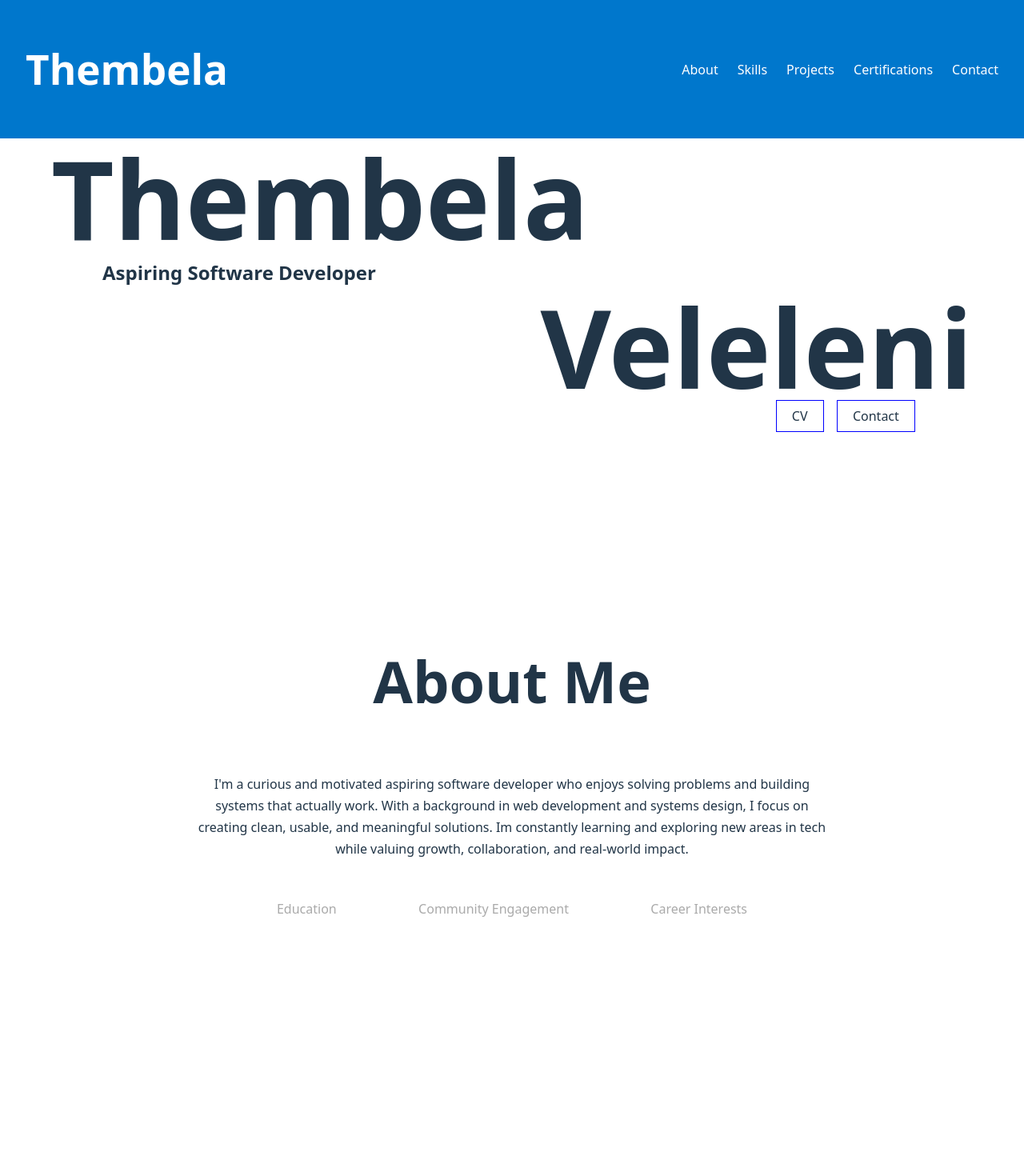
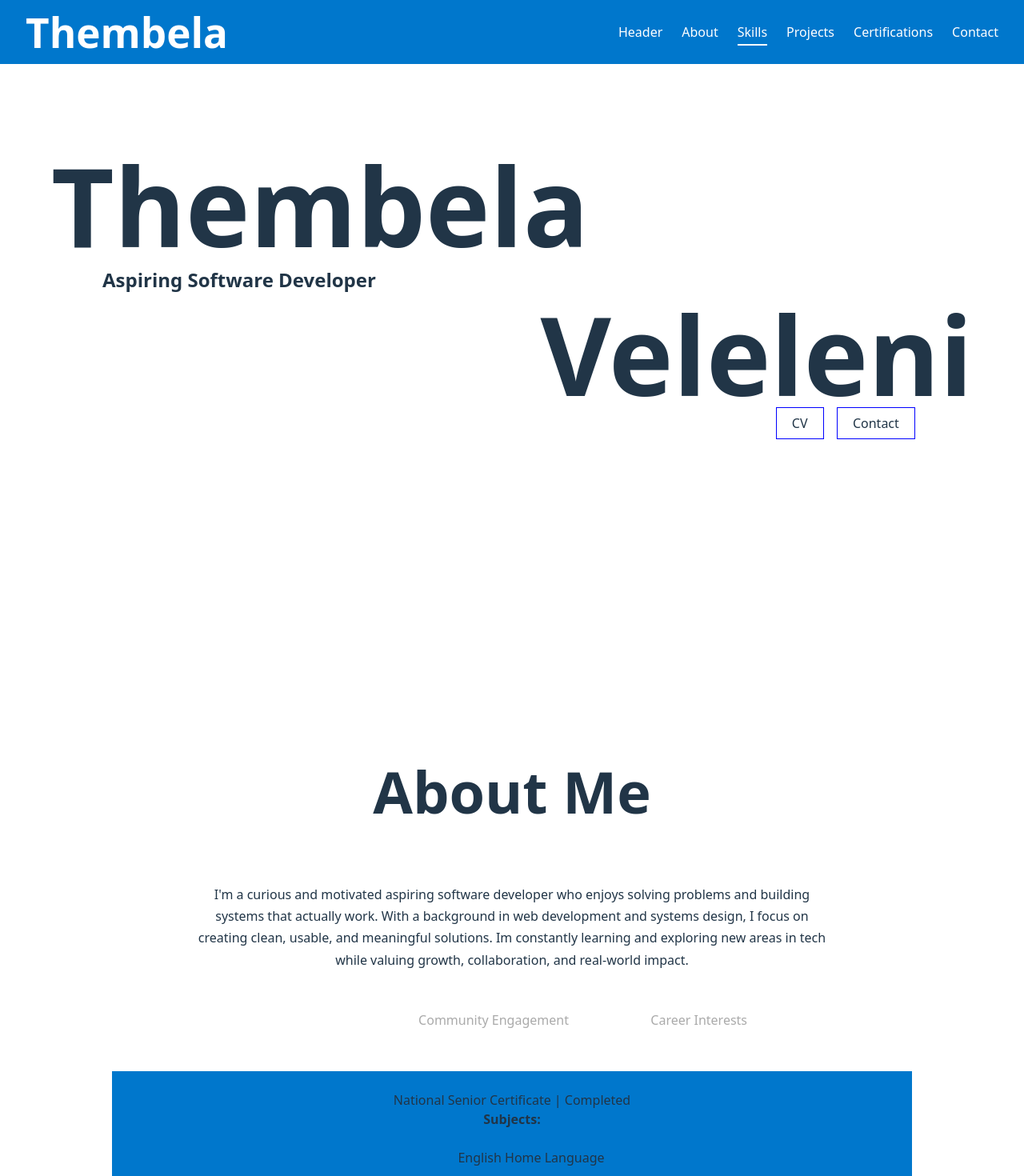
Before and after one commit to Thembela2/portfolio-website, a React (Vite) app in the folder portfolio/: page / in a window 1280 px wide. Shown: the top 1470 px of the page at 80% size. Built offline with nearby package versions, Linux system fonts and the light colour scheme.

Commit message:
updated structure and styling

```diff
--- a/portfolio/src/components/About.tsx
+++ b/portfolio/src/components/About.tsx
@@ -1,7 +1,7 @@
 import { useState } from "react";
 
 function About() {
-  const [activeTab, setActiveTab] = useState("skills");
+  const [activeTab, setActiveTab] = useState("education");
 
   return (
     <section className="about" id="about">
--- a/portfolio/src/components/Header.tsx
+++ b/portfolio/src/components/Header.tsx
@@ -1,6 +1,6 @@
 function Header() {
   return (
-    <header className="hero">
+    <header id="header" className="hero">
       <div className="first-name-wrapper">
         <h1 className="Fname">Thembela</h1>
         <h2 className="hero-title">Aspiring Software Developer</h2>
--- a/portfolio/src/components/Navbar.tsx
+++ b/portfolio/src/components/Navbar.tsx
@@ -1,26 +1,41 @@
+import { useEffect, useState } from "react";
+
+const sections = ["header", "about", "skills", "projects", "certifications", "contact"];
+
 const Navbar = () => {
+  const [active, setActive] = useState("header");
+
+  useEffect(() => {
+    const handleScroll = () => {
+      let current = "header";
+      for (let id of sections) {
+        const section = document.getElementById(id);
+        if (section) {
+          const top = section.getBoundingClientRect().top;
+          if (top <= window.innerHeight / 2) {
+            current = id;
+          }
+        }
+      }
+      setActive(current);
+    };
+
+    window.addEventListener("scroll", handleScroll);
+    handleScroll(); // initial check
+    return () => window.removeEventListener("scroll", handleScroll);
+  }, []);
+
   return (
     <nav>
-      {/* Portfolio / name */}
       <h1>Thembela</h1>
-
-      {/* Navigation links */}
       <ul>
-        <li>
-          <a href="#about">About</a>
-        </li>
-        <li>
-          <a href="#skills">Skills</a>
-        </li>
-        <li>
-          <a href="#projects">Projects</a>
-        </li>
-         <li>
-          <a href="#certifications">Certifications</a>
-        </li>
-         <li>
-          <a href="#contact">Contact</a>
-        </li>
+        {sections.map((section) => (
+          <li key={section}>
+            <a href={`#${section}`} className={active === section ? "active" : ""}>
+              {section.charAt(0).toUpperCase() + section.slice(1)}
+            </a>
+          </li>
+        ))}
       </ul>
     </nav>
   );
--- a/portfolio/src/components/Projects.tsx
+++ b/portfolio/src/components/Projects.tsx
@@ -16,6 +16,30 @@ const projects: Project[] = [
     technologies: ["HTML", "CSS", "JavaScript", "PHP", "MySQL"],
   },
   {
+    name: "Residence Maintenance System | 2024",
+    description:
+      "Designed and led the development of a web-based maintenance management system for university residences. Implemented database-driven fault tracking and role-based dashboards to improve issue resolution efficiency.",
+    technologies: ["HTML", "CSS", "JavaScript", "PHP", "MySQL"],
+  },
+   {
+    name: "Residence Maintenance System | 2024",
+    description:
+      "Designed and led the development of a web-based maintenance management system for university residences. Implemented database-driven fault tracking and role-based dashboards to improve issue resolution efficiency.",
+    technologies: ["HTML", "CSS", "JavaScript", "PHP", "MySQL"],
+  },
+   {
+    name: "Residence Maintenance System | 2024",
+    description:
+      "Designed and led the development of a web-based maintenance management system for university residences. Implemented database-driven fault tracking and role-based dashboards to improve issue resolution efficiency.",
+    technologies: ["HTML", "CSS", "JavaScript", "PHP", "MySQL"],
+  },
+   {
+    name: "Residence Maintenance System | 2024",
+    description:
+      "Designed and led the development of a web-based maintenance management system for university residences. Implemented database-driven fault tracking and role-based dashboards to improve issue resolution efficiency.",
+    technologies: ["HTML", "CSS", "JavaScript", "PHP", "MySQL"],
+  },
+   {
     name: "Residence Maintenance System | 2024",
     description:
       "Designed and led the development of a web-based maintenance management system for university residences. Implemented database-driven fault tracking and role-based dashboards to improve issue resolution efficiency.",
--- a/portfolio/src/index.css
+++ b/portfolio/src/index.css
@@ -1,16 +1,29 @@
 :root {
+  /* Typography */
   font-family: system-ui, Avenir, Helvetica, Arial, sans-serif;
+  font-weight: 400;
   line-height: 1.5;
-  font-weight: 400;
 
+  /* Colors */
   color-scheme: light dark;
   color: rgba(255, 255, 255, 0.87);
   background-color: #242424;
 
+  /* Rendering */
   font-synthesis: none;
   text-rendering: optimizeLegibility;
   -webkit-font-smoothing: antialiased;
   -moz-osx-font-smoothing: grayscale;
+}
+html {
+  scroll-behavior: smooth;
+}
+
+/* Box model reset */
+*,
+*::before,
+*::after {
+  box-sizing: border-box;
 }
 
 a {
@@ -64,14 +77,34 @@ button:focus-visible {
     background-color: #f9f9f9;
   }
 }
-/*Navbar*/
+/* Navbar */
+:root {
+  --navbar-height: 80px;
+}
 nav {
+  position: fixed;
+  top: 0;
+  left: 0;
+  width: 100%;
+  box-sizing: border-box; /* 👈 IMPORTANT */
+  z-index: 1000;
   display: flex;
   justify-content: space-between;
   align-items: center;
   padding: 1rem 2rem;
   background-color: #0077cc;
   color: white;
+  height: var(--navbar-height);
+}
+nav a.active {
+  border-bottom: 2px solid white;
+  padding-bottom: 0.25rem;
+}
+
+/* Add spacing so content doesn't hide behind navbar */
+body {
+  margin: 0;
+  padding-top: 70px;      /* adjust to navbar height */
 }
 
 nav ul {
@@ -88,12 +121,16 @@ nav a {
   font-weight: 500;
 }
 
-
 nav a:hover {
   text-decoration: underline;
 }
 
 /* ---------- Hero / Header ---------- */
+.hero {
+  padding-top: calc(var(--navbar-height) + 2rem);
+  min-height: 100vh;
+}
+
 .Fname {
   font-size: 8.5rem;
   font-weight: bold;
@@ -191,6 +228,7 @@ nav a:hover {
   background: var(--text-color);
   color: black;
 }
+
 /* ---------- About Section ---------- */
 .about {
   min-height: 100vh;
@@ -199,7 +237,8 @@ nav a:hover {
   align-items: center;      /* horizontal centering */
   justify-content: center;  /* vertical centering */
   text-align: center;
-  padding: 4rem 1rem;
+
+  padding-top: calc(var(--navbar-height) + 4rem);
 }
 
 .about-heading {
@@ -253,9 +292,9 @@ nav a:hover {
 
 /* Skills section */
 #skills {
-  padding: 2rem;
   max-width: 800px;
   margin: 0 auto;
+  padding-top: calc(var(--navbar-height) + 4rem);
 }
 
 #skills h1 {
@@ -303,9 +342,9 @@ nav a:hover {
 
 /* Projects section */
 #projects {
-  padding: 2rem;
   max-width: 900px;
   margin: 0 auto;
+  padding-top: calc(var(--navbar-height) + 4rem);
 }
 
 #projects h1 {
@@ -329,9 +368,10 @@ nav a:hover {
 
 /*Certifications section*/
 #certifications {
-  padding: 2rem;
+
   max-width: 900px;
   margin: 0 auto;
+  padding-top: calc(var(--navbar-height) + 4rem);
 }
 
 #certifications h1{
@@ -389,9 +429,9 @@ nav a:hover {
 /*Contact section */
 /* Contact section container */
 #contact {
-  padding: 2rem;
   max-width: 600px;
   margin: 0 auto;
+  padding-top: calc(var(--navbar-height) + 4rem);
 }
 
 #contact h1{
```
